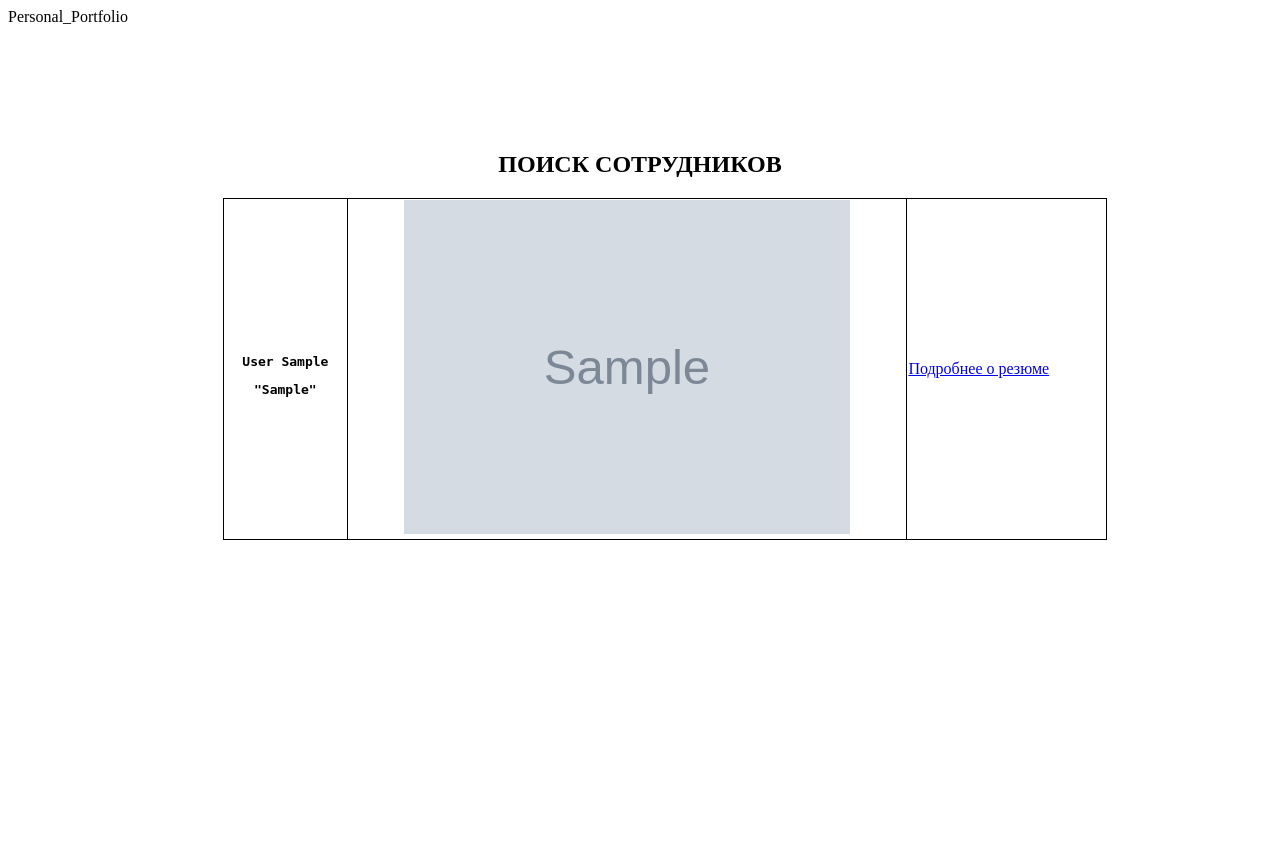
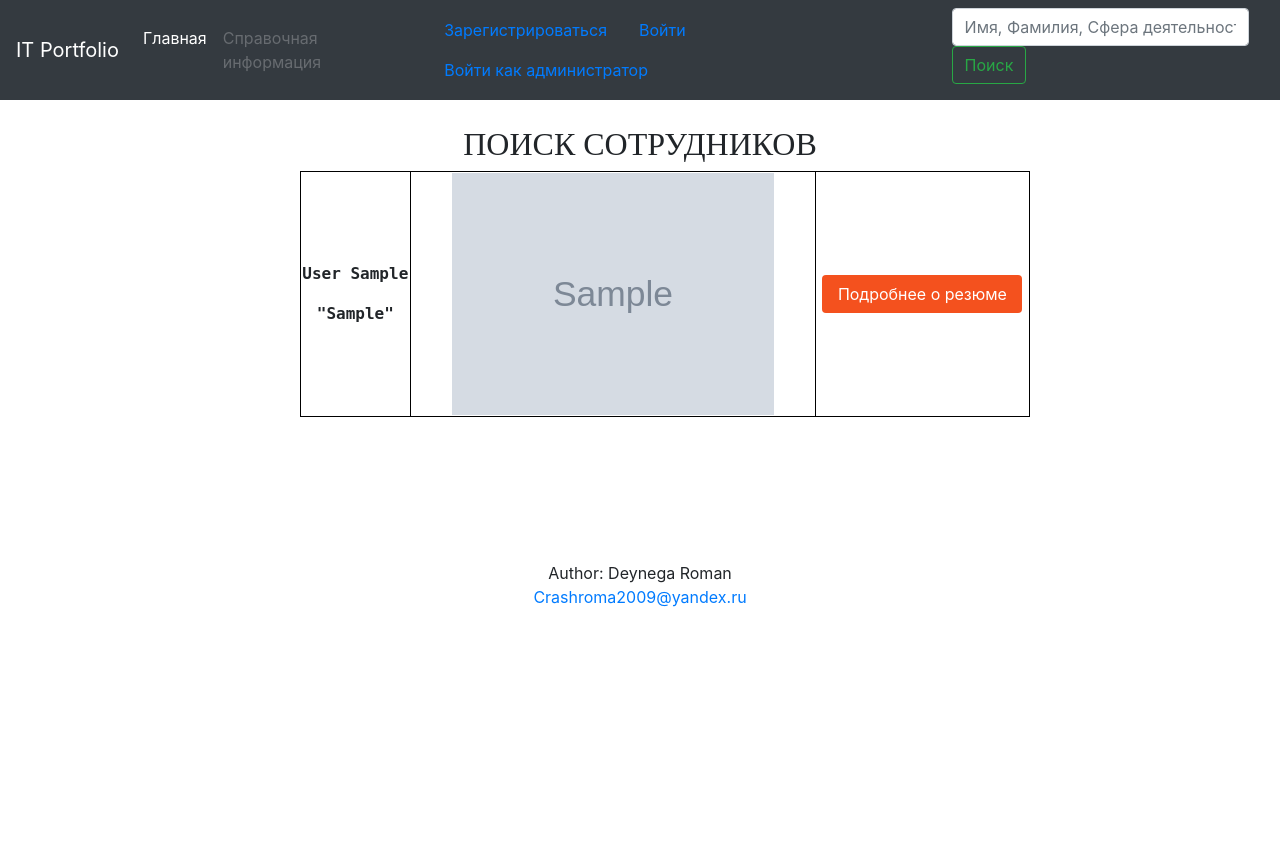
Before and after one commit to Crashroma2009/Portfolio, a Django app: template my_site/templates/index.html in a window 1280 px wide. Shown: the top 849 px of the page. Before the commit the page ends 540 px from the top, so only its background shows below. Run offline with Django 3.2, Linux system fonts and the light colour scheme; the template is opened without the code that fills it: most values are stand-ins (such as "Sample title", 1, 10 or a date in 2020); grey boxes marked "Sample" are stand-in pictures; some libraries are stand-ins or nearby versions.

Commit message:
refactoring base.html

```diff
--- a/account/templates/base.html
+++ b/account/templates/base.html
@@ -1,17 +1,85 @@
-{% load staticfiles %}
+{% load static %}
 <!DOCTYPE html>
-<html lang="en">
+<html lang="ru">
 <head>
-    <title>{% block title %}{% endblock %}</title>
-
+    <link type="text/css" href="{% static 'css/styles.css' %}" rel="stylesheet" />
+    <link rel="stylesheet" href="https://stackpath.bootstrapcdn.com/bootstrap/4.1.3/css/bootstrap.min.css" integrity="sha384-MCw98/SFnGE8fJT3GXwEOngsV7Zt27NXFoaoApmYm81iuXoPkFOJwJ8ERdknLPMO" crossorigin="anonymous">
+    <link rel='shortcut icon' href="{% static 'images/share_yt.png' %}" type="image/x-icon"/>
+    <meta charset="UTF-8">
+    <meta http-equiv="X-UA-Compatible" content="IE=edge">
+    <meta name="viewport" content="width=device-width, initial-scale=1.0">
+    <title>Тут должно быть что-то одинаковое для всех страниц</title>
 </head>
 <body>
-    <div id='header'>
-        <span class="logo">Personal_Portfolio</span>
-    </div>
-    <div id="content">
-        {% block content %}
-        {% endblock %}
-    </div>
+    <header>
+        <nav class="navbar navbar-expand-md navbar-dark fixed-top bg-dark">
+        <a class="navbar-brand" href="{% url 'index' %}">IT Portfolio</a>
+        <button class="navbar-toggler" type="button" data-toggle="collapse" data-target="#navbarCollapse" aria-controls="navbarCollapse" aria-expanded="false" aria-label="Toggle navigation">
+          <span class="navbar-toggler-icon"></span>
+        </button>
+
+
+    {% csrf_token %}
+    {% if request.user.is_authenticated %}
+      <div class="collapse navbar-collapse" id="navbarCollapse">
+        <ul class="navbar-nav mr-auto">
+          <li class="nav-item active">
+            <a class="nav-link" href="{% url 'index' %}">Главная <span class="sr-only">(current)</span></a>
+          </li>
+          <li class="nav-item">
+            <a class="nav-link" href="/create_resume">Добавить резюме</a>
+          </li>
+          <li class="nav-item">
+            <a class="nav-link disabled" href="/additional_information">Справочная информация</a>
+          </li>
+        </ul>
+      {% else %}
+        <ul class="navbar-nav mr-auto">
+          <li class="nav-item active">
+            <a class="nav-link" href="{% url 'index' %}">Главная <span class="sr-only">(current)</span></a>
+          </li>
+          <li class="nav-item">
+            <a class="nav-link disabled" href="/additional_information">Справочная информация</a>
+          </li>
+        </ul>
+      {% endif %}
+        <form class="form-inline mt-2 mt-md-0">
+      {% csrf_token %}
+      {% if request.user.is_authenticated %}
+
+          <a class="nav-link" href="account/logout">Выйти</a>
+          <ul>
+            <li class="nav-link disabled"> {{ user.username }} | <a href="{% url 'user_home' %}">Личный кабинет</a></li>
+          </ul>
+      {% else %}
+          <a class="nav-link" href="{% url 'register' %}">Зарегистрироваться</a>
+          <a class="nav-link" href="account/login">Войти</a>
+          <a class="nav-link" href="/admin">Войти как администратор</a>
+      {% endif %}
+        </form>
+      <form class='form-signin' action="{% url 'search' %}" method="post">
+          {% csrf_token %}
+          <div class="container mt-0">
+              <h3>
+              <input class="form-control mr-sm-4" type="text" placeholder="Имя, Фамилия, Сфера деятельности" aria-label="Search" name='data_search'>
+              <button class="btn btn-outline-success my-0 my-sm-0" type="submit">Поиск</button>
+              </h3>
+          </div>
+      </form>
+      </div>
+      </nav>
+    </header>
+    {% block content %}{% endblock %}
+    <br>
+    <br>
+    <br>
+    <br>
+    <br>
+    <br>
+    <footer>
+      <p align="center">Author: Deynega Roman<br>
+      <a href="mailto:Crashroma2009@yandex.ru">Crashroma2009@yandex.ru</a></p>
+      <link rel='shortcut icon' href="{% static 'images/share_yt.png' %}" type="image/x-icon"/>
+    </footer>
 </body>
 </html>
--- a/account/urls.py
+++ b/account/urls.py
@@ -1,5 +1,4 @@
 from django.urls import path
-from django.conf.urls import url
 from . import views
 
 
--- a/my_site/templates/index.html
+++ b/my_site/templates/index.html
@@ -37,7 +37,7 @@
         <th><p class="p3">{{ resume.last_name }} {{ resume.first_name }}</p>
         <div class="p3">"{{ resume.field_of_activity }}"</div></th>
     {% if resume.photo %}
-        <th><img  src="{{resume.photo.url}}" class="img-responsive" style="width:80%" alt="Image"></th>
+        <th><img src="{{ resume.photo.url }}" class="img-responsive" style="width:80%" alt="Image"></th>
     {% else %}
         <p class="p3">Нет фото</p>
         </div>
--- a/my_site/urls.py
+++ b/my_site/urls.py
@@ -1,8 +1,5 @@
 from django.urls import path
 from my_site import views
-#from django.conf.urls import patterns, include, url
-#from django.views.generic import TemplateView
-
 
 
 urlpatterns = [
@@ -13,7 +10,4 @@ urlpatterns = [
     path('search/', views.search, name='search'),
     # path('delete_of_resume/', views.delete_of_resume, name='delete_of_resume'),
     path('additional_information/', views.additional_information, name='additional_information'),
-    # path('register/', views.register, name='register'),
-    # path('login/', views.login, name='login'),
-    # path('account_user/', views.account_user, name='account_user'),
 ]
```
Also changed, not shown: account/templates/user_home.html (+2 -8 lines), account/views.py (+8 -15 lines), my_site/templates/base.html (+20 -2 lines), db.sqlite3, my_site/migrations/0001_initial.py.
